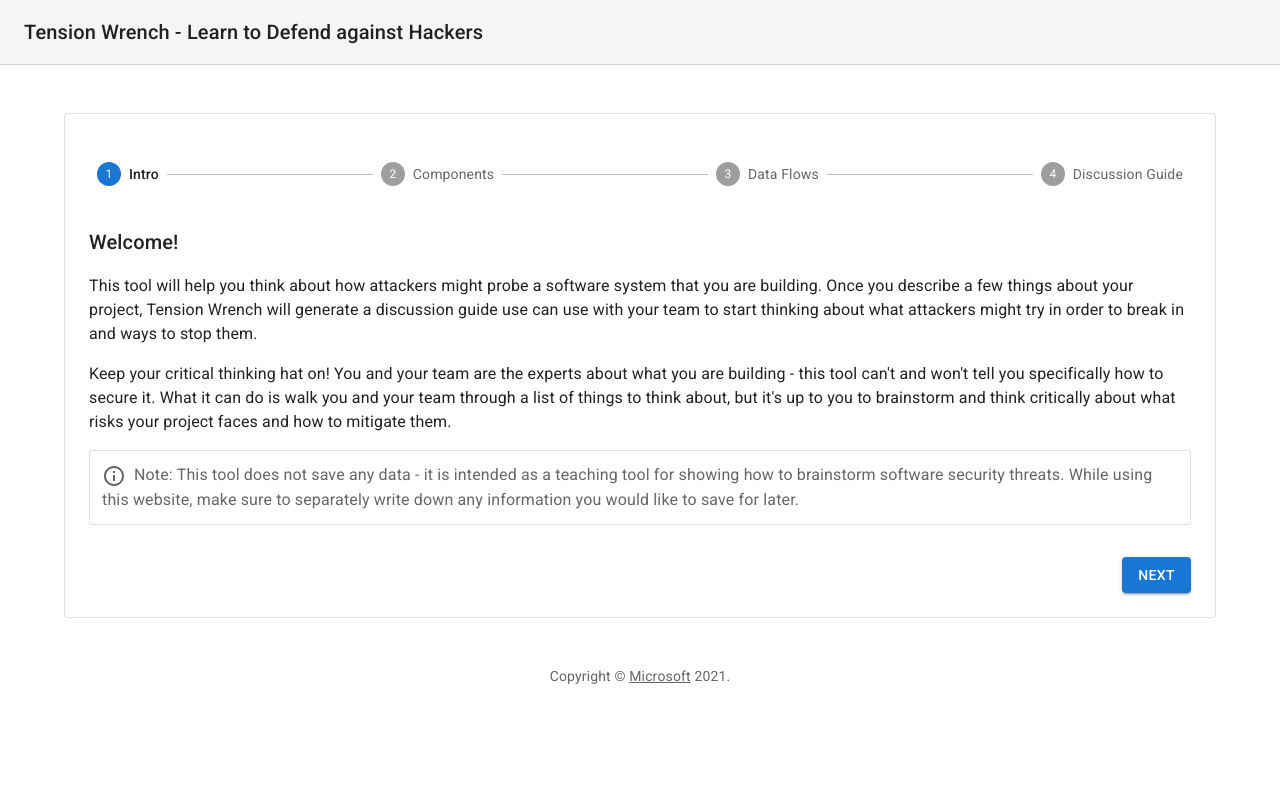
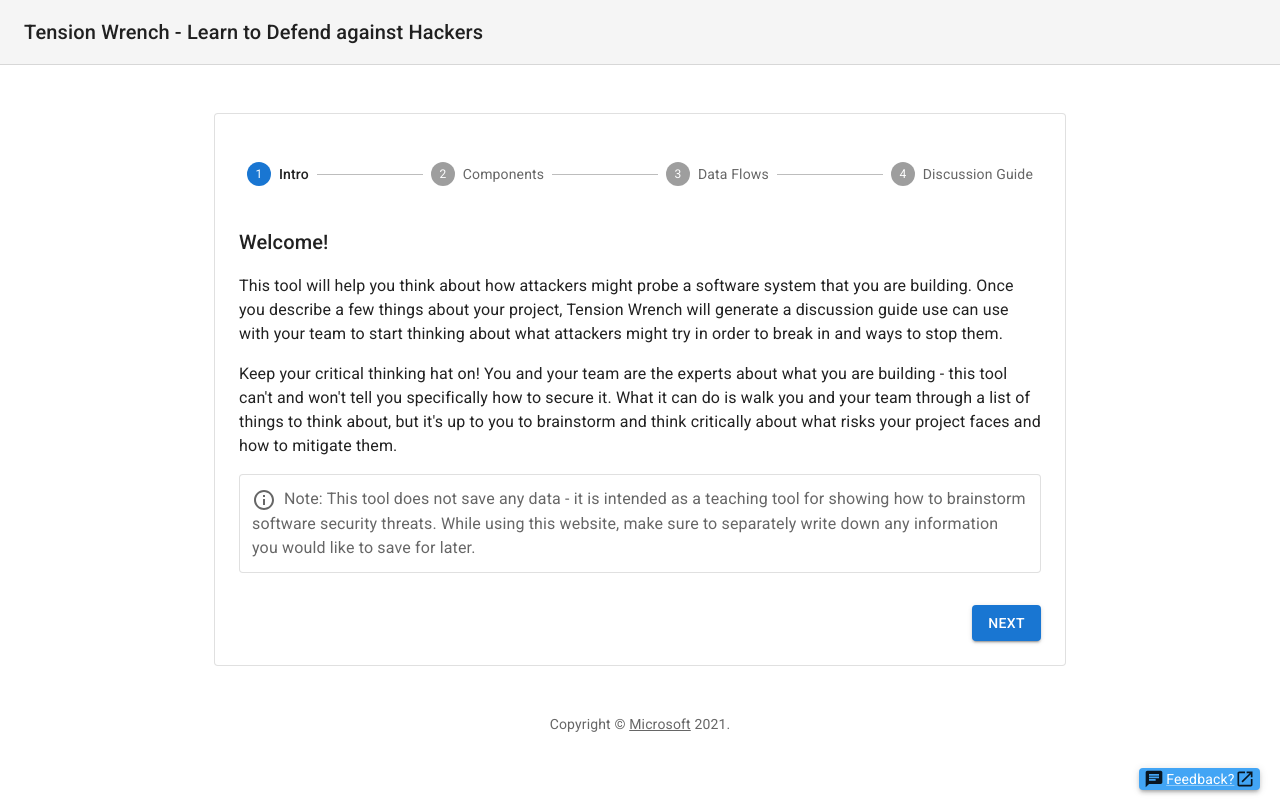
Before and after one commit to pmalmsten/tension-wrench, a React (Create React App) app: page / in a window 1280 px wide. Built offline with nearby package versions, Linux system fonts and the light colour scheme.

Commit message:
Added a floating feedback link in bottom right
This link points to the GitHub New Issue form.

```diff
--- a/src/App.tsx
+++ b/src/App.tsx
@@ -1,10 +1,15 @@
 // Copyright (c) Microsoft Corporation.
 // Licensed under the MIT License.
 
+import React from 'react';
 import DiscussionWizard from './DiscussionWizard';
+import FloatingFeedbackLink from './FloatingFeedbackLink';
 
 export default function App() {
   return (
-    <DiscussionWizard />
+    <React.Fragment>
+      <DiscussionWizard />
+      <FloatingFeedbackLink />
+    </React.Fragment>
   );
 }
--- a/src/DiscussionWizard.tsx
+++ b/src/DiscussionWizard.tsx
@@ -133,7 +133,7 @@ export default function DiscussionWizard() {
           </Typography>
         </Toolbar>
       </AppBar>
-      <Container component="main" maxWidth="lg" sx={{ mb: 4 }}>
+      <Container component="main" maxWidth='md' sx={{ mb: 4 }}>
         <Paper variant="outlined" sx={{ my: { xs: 3, md: 6 }, p: { xs: 2, md: 3 } }}>
           <Stepper activeStep={activeStep} sx={{ pt: 3, pb: 5 }}>
             {steps.map((label) => (
--- /dev/null
+++ b/src/FloatingFeedbackLink.tsx
@@ -0,0 +1,39 @@
+// Copyright (c) Microsoft Corporation.
+// Licensed under the MIT License.
+
+import { Link, Paper } from "@mui/material"
+import ChatIcon from '@mui/icons-material/Chat';
+import { OpenInNew } from "@mui/icons-material";
+import { useTheme } from '@mui/material/styles';
+
+export default function FloatingFeedbackLink() {
+    var theme = useTheme()
+    return <Paper
+        elevation={3}
+        sx={{
+            position: "fixed",
+            bottom: 10,
+            right: 20,
+            px: 0.6,
+            py: 0.1,
+            backgroundColor: theme.palette.primary.light
+        }}>
+            <div style={{
+                display: 'flex',
+                alignItems: 'center',
+                flexWrap: 'wrap',
+            }}>
+                <ChatIcon fontSize="small" />
+                <Link href="https://github.com/pmalmsten/tension-wrench/issues/new"
+                    target="_blank"
+                    rel="noopener"
+                    color="#FFFFFF"
+                    variant="body2"
+                    sx={{ marginLeft: 0.3, marginRight: 0.1 }}
+                    >
+                    Feedback?
+                </Link>
+                <OpenInNew fontSize="small" />
+            </div>
+    </Paper>
+}
```
